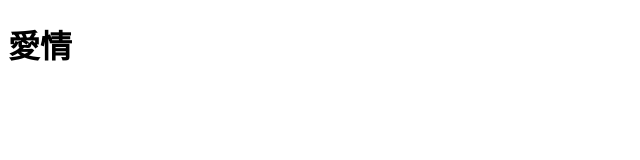
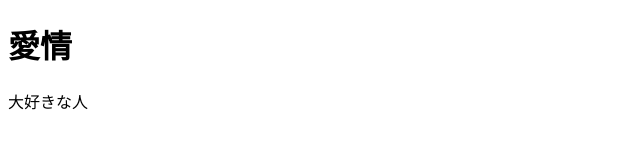
Before and after one commit to SopheaKoy/Project_Team, a plain HTML site: page Setha.html in a window 1280 px wide. Shown: the whole page, without its empty margins (0-640 px from the left). Drawn offline with Linux system fonts and the light colour scheme.

Commit message:
good morning

```diff
--- a/Setha.html
+++ b/Setha.html
@@ -8,5 +8,6 @@
 </head>
 <body>
     <H1>愛情</H1>
+    <p>大好きな人</p>
 </body>
 </html>
```
